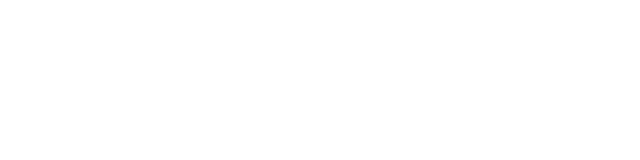
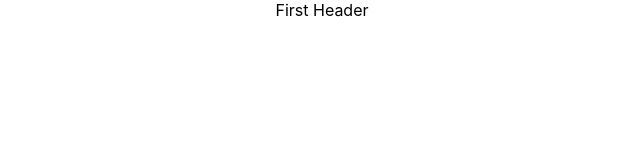
Before and after one commit to JoshuaJonesTS/basic-react-practice, a React (Create React App) app: page / in a window 1280 px wide. Shown: the top 160 px of the page, without its empty margins (318-958 px from the left). Built offline with nearby package versions, Linux system fonts and the light colour scheme.

Commit message:
Add a title to the header

```diff
--- a/src/blocks/Header.block.jsx
+++ b/src/blocks/Header.block.jsx
@@ -3,7 +3,7 @@
 const Header = () => {
     return (
         <div>
-
+            First Header
         </div>
     );
 }
```
